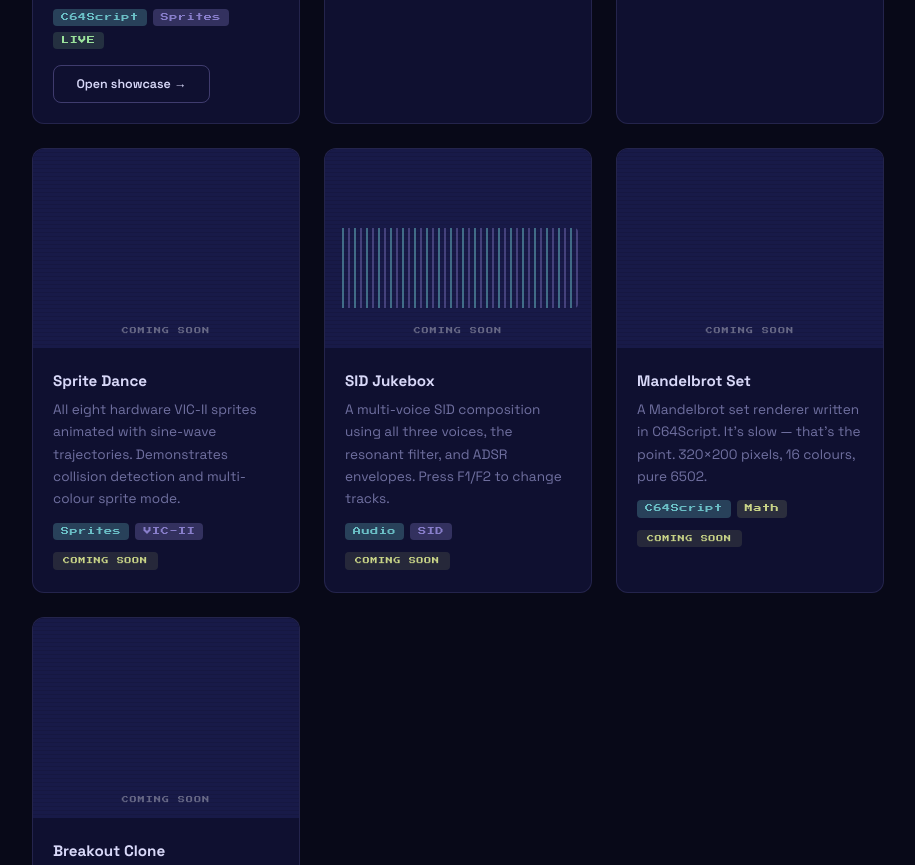
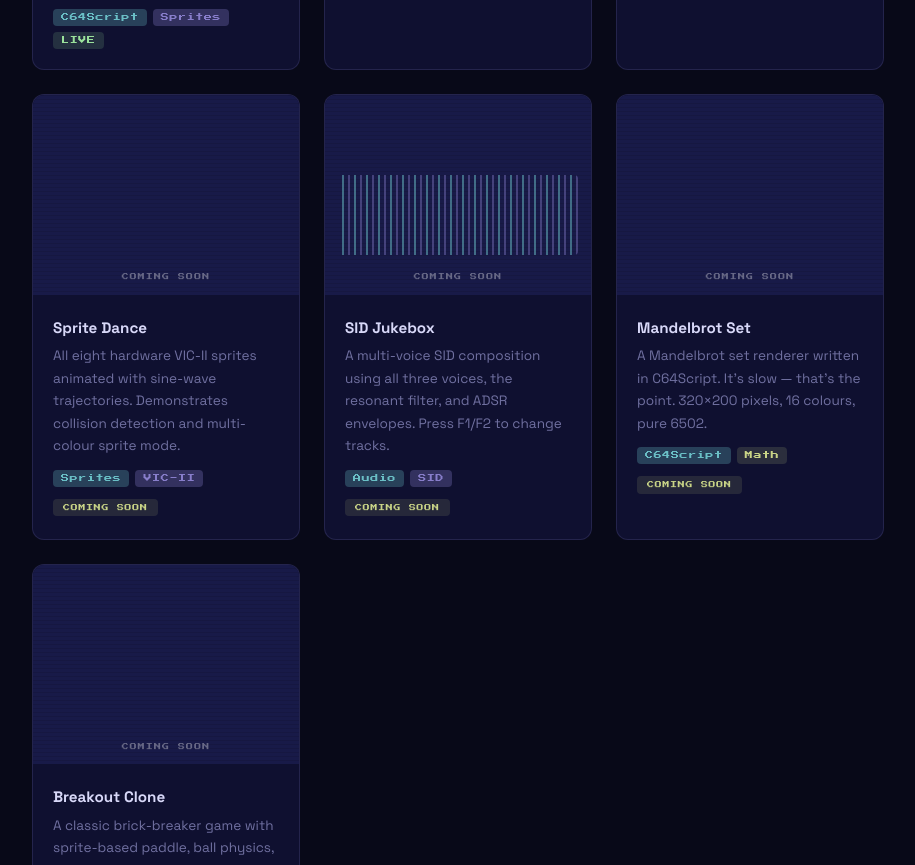
Before and after one commit to firatkucuk/f6502, a website with bundled scripts: page website/showcases.html in a window 1280 px wide. Shown: the part 944-1809 px from the top of the page, without its empty margins (182-1097 px from the left). Built offline with nearby package versions, Linux system fonts and the light colour scheme.

Commit message:
chore(website): drop the redundant Open showcase button from the Nyan Cat card
The whole card is already a link to the demo.

Co-Authored-By: Claude Sonnet 5.5 <noreply@anthropic.com>

```diff
--- a/website/showcases.html
+++ b/website/showcases.html
@@ -204,10 +204,6 @@
             <span class="tag tag-primary">Sprites</span>
             <span class="tag tag-green">LIVE</span>
           </div>
-          <span class="btn btn-outline"
-                style="margin-top:1rem;font-size:0.78rem;display:inline-block;pointer-events:none">
-            Open showcase →
-          </span>
         </div>
       </a>
 
```
